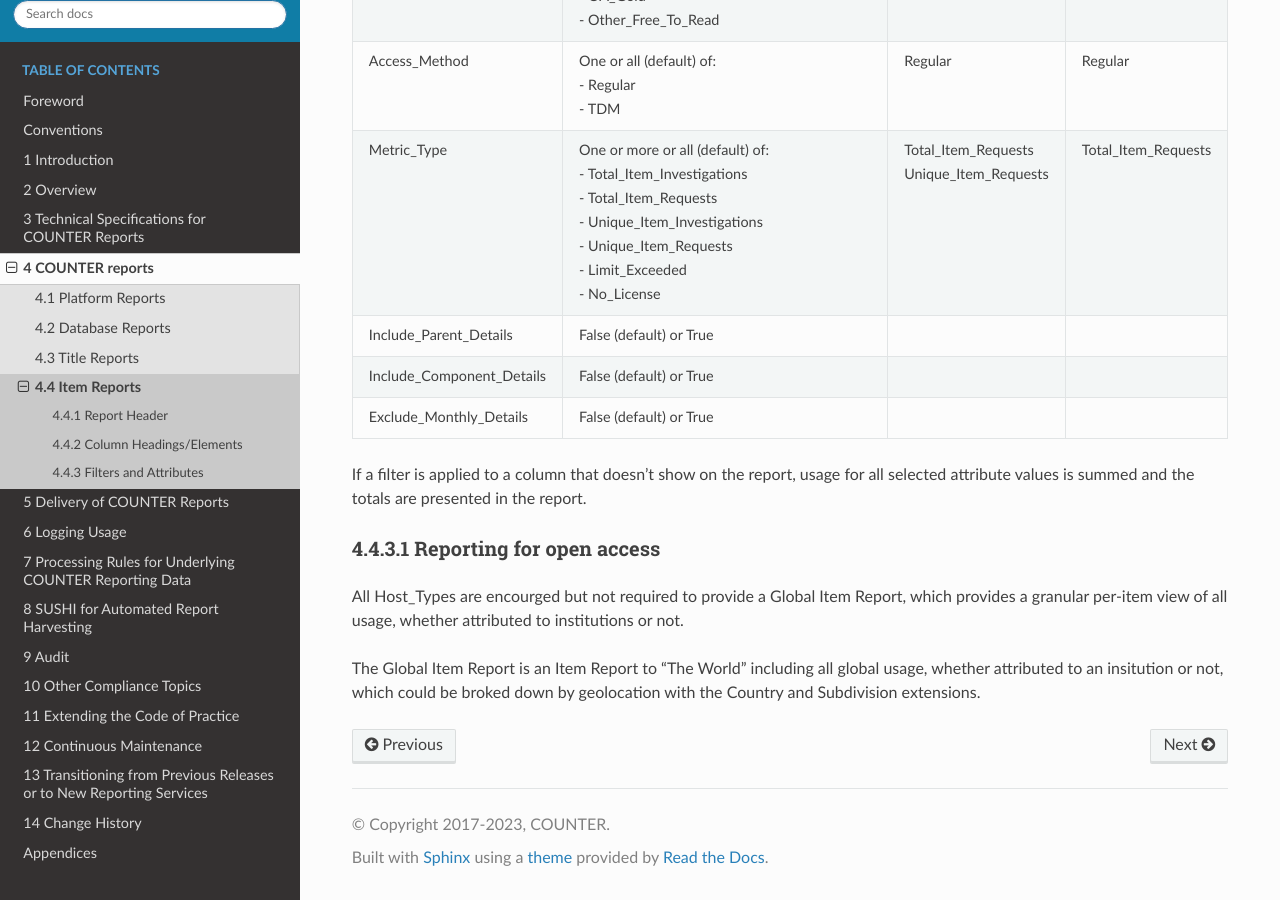
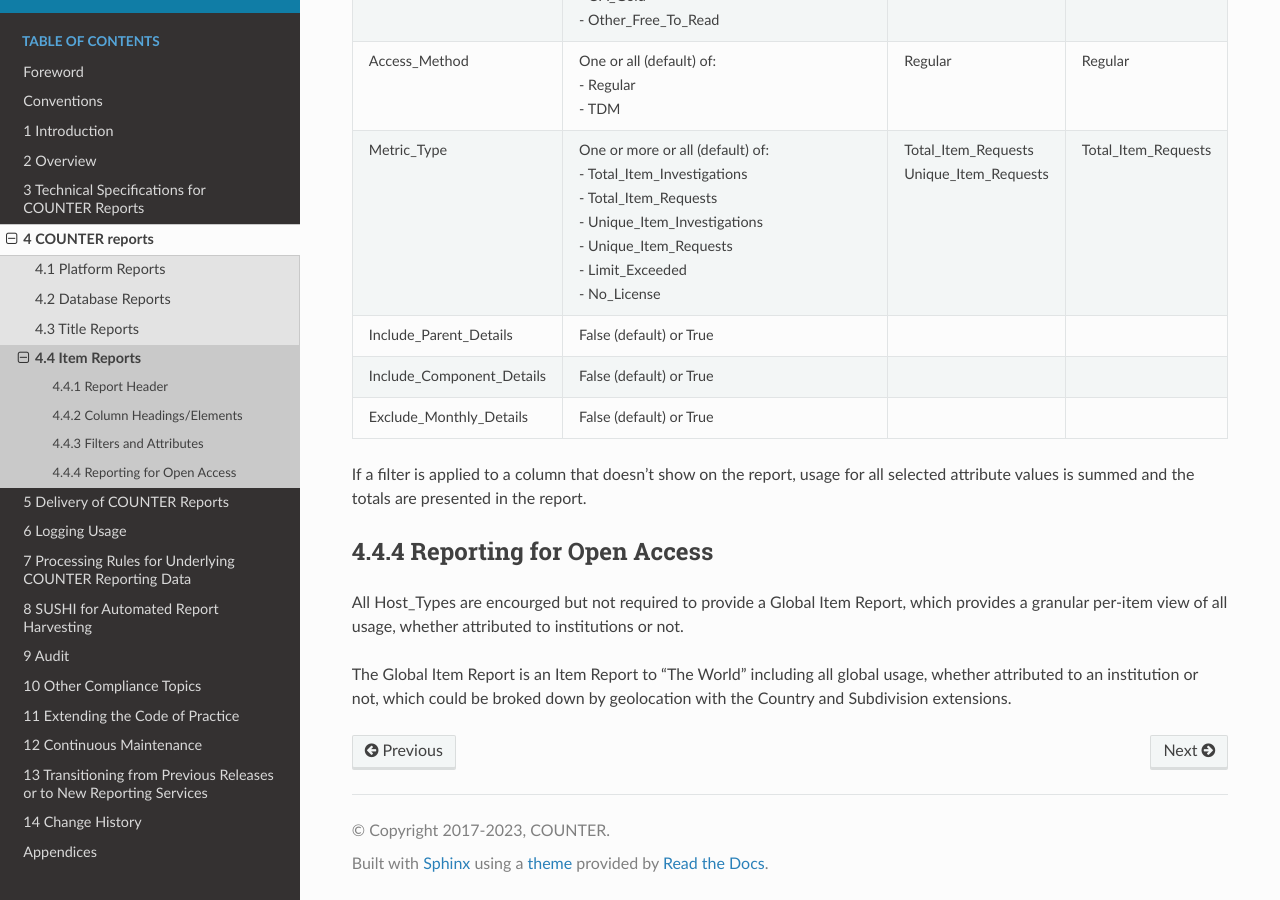
Before and after one commit to Project-Counter/cop5, a Sphinx documentation site: the page built from source/04-reports/04-item-reports.rst, in a window 1280 px wide and 900 px high, scrolled down 4772 px. Built offline with Sphinx 7.4.7 and the Read the Docs theme 2.0.0, drawn with Linux system fonts in a browser that asks for light colours.

Commit message:
Fix formatting

```diff
--- a/source/04-reports/04-item-reports.rst
+++ b/source/04-reports/04-item-reports.rst
@@ -455,9 +455,9 @@ Table 4.q (below): Filters/Attributes for Item Report and Standard Views of the
 If a filter is applied to a column that doesn’t show on the report, usage for all selected attribute values is summed and the totals are presented in the report.
 
 
-Reporting for open access
-'''''''''''''''''''''''''''''''''''''
+Reporting for Open Access
+"""""""""""""""""""""""""
 
 All Host_Types are encourged but not required to provide a Global Item Report, which provides a granular per-item view of all usage, whether attributed to institutions or not.
 
-The Global Item Report is an Item Report to "The World" including all global usage, whether attributed to an insitution or not, which could be broked down by geolocation with the Country and Subdivision extensions.
+The Global Item Report is an Item Report to "The World" including all global usage, whether attributed to an institution or not, which could be broked down by geolocation with the Country and Subdivision extensions.
```
Also changed, not shown: other parts of source/04-reports/04-item-reports.rst (+1 -1 lines), source/03-specifications/01-counter-reports-for-libraries.rst (+4 -4 lines).
